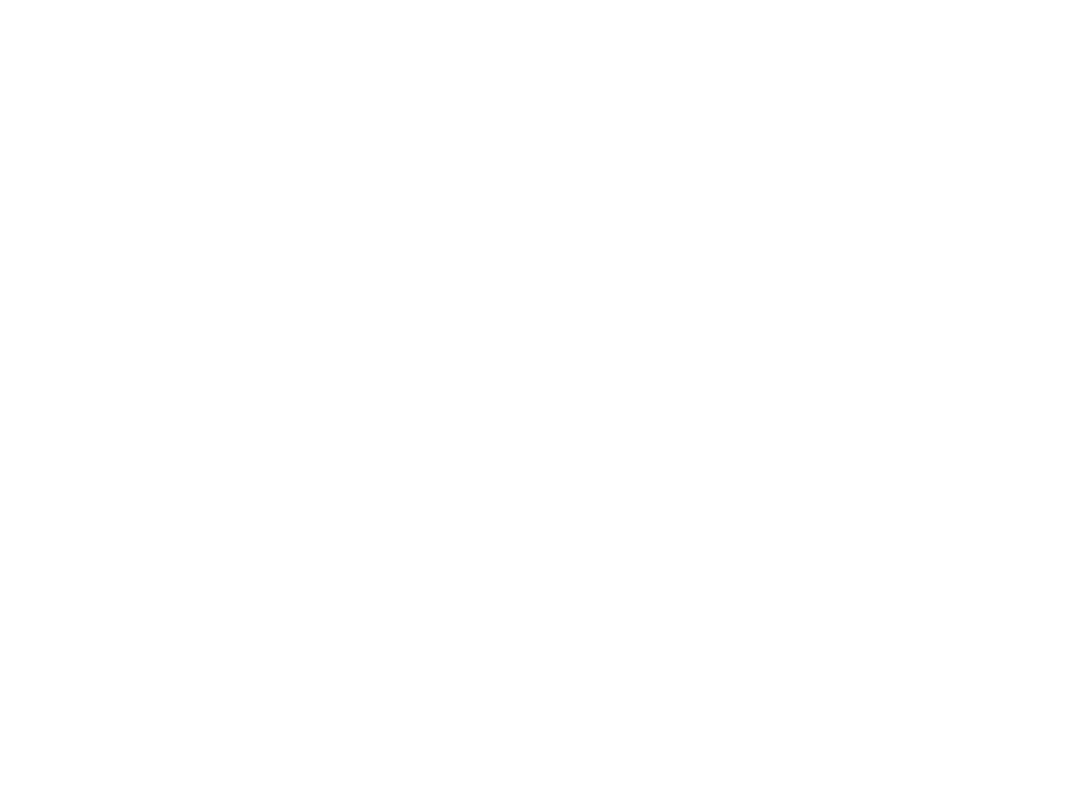
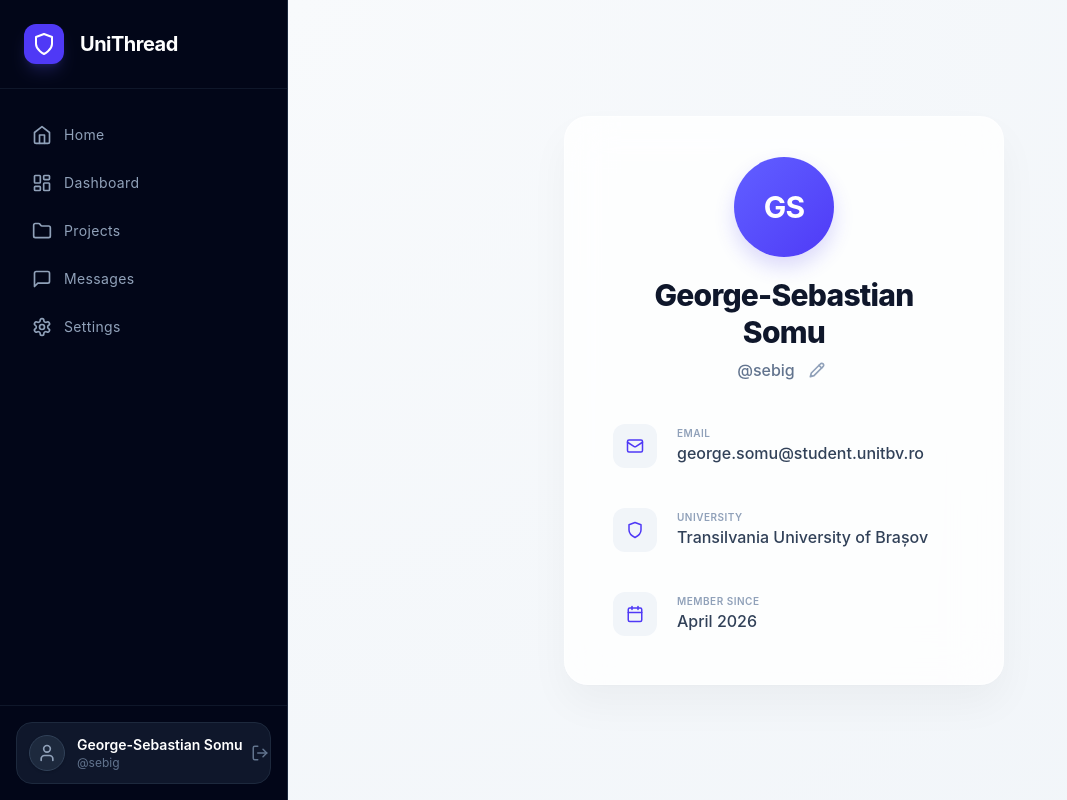
Before and after one commit to cataliiin/UniThread, a SvelteKit app in the folder frontend/: page /profile in a window 1280 px wide. Before the commit this address had no page. Shown: the whole page, without its empty margins (0-1067 px from the left). Built offline with nearby package versions, Linux system fonts and the light colour scheme.

Commit message:
feat (frontend): added change pfp and username

```diff
--- a/frontend/src/lib/components/MobileNav.svelte
+++ b/frontend/src/lib/components/MobileNav.svelte
@@ -1,6 +1,8 @@
 <script lang="ts">
 	import { page } from '$app/stores';
-	import { user } from '$lib/stores/user';
+	import { user } from '$lib/stores/user.svelte';
+
+	let avatarUrl = $derived(user.avatarUrl);
 
 	const navLinks = [
 		{
@@ -48,8 +50,12 @@
 			>
 				<span class="flex items-center justify-center">
 					{#if link.isAvatar}
-						<div class="w-6 h-6 rounded-full bg-indigo-600 text-white text-[10px] font-bold flex items-center justify-center">
-							{$user.avatarInitials}
+						<div class="w-6 h-6 rounded-full bg-indigo-600 text-white text-[10px] font-bold flex items-center justify-center overflow-hidden">
+							{#if avatarUrl}
+								<img src={avatarUrl} alt="Avatar" class="w-full h-full object-cover [transform:translateZ(0)] [backface-visibility:hidden]" />
+							{:else}
+								{user.avatarInitials}
+							{/if}
 						</div>
 					{:else}
 						{@html link.icon}
--- a/frontend/src/lib/components/Sidebar.svelte
+++ b/frontend/src/lib/components/Sidebar.svelte
@@ -1,6 +1,8 @@
 <script lang="ts">
 	import { page } from '$app/stores';
-	import { user } from '$lib/stores/user';
+	import { user } from '$lib/stores/user.svelte';
+
+	let avatarUrl = $derived(user.avatarUrl);
 
 	const navLinks = [
 		{
@@ -82,8 +84,11 @@
 		>
 			<a href="/profile" class="flex items-center gap-3">
 				<div
-					class="flex h-9 w-9 items-center justify-center rounded-full border border-slate-700 bg-slate-800 text-slate-400 shadow-sm"
+					class="flex h-9 w-9 items-center justify-center rounded-full border border-slate-700 bg-slate-800 text-slate-400 shadow-sm overflow-hidden"
 				>
+					{#if avatarUrl}
+						<img src={avatarUrl} alt="Avatar" class="w-full h-full object-cover [transform:translateZ(0)] [backface-visibility:hidden]" />
+					{:else}
 						<svg
 							xmlns="http://www.w3.org/2000/svg"
 							width="20"
@@ -100,10 +105,11 @@
 								r="4"
 							/></svg
 						>
+					{/if}
 				</div>
 				<div class="flex min-w-0 flex-col">
-					<span class="truncate text-sm font-semibold text-white">{$user.name}</span>
-					<span class="truncate text-xs text-slate-500">@{$user.username}</span>
+					<span class="truncate text-sm font-semibold text-white">{user.name}</span>
+					<span class="truncate text-xs text-slate-500">@{user.username}</span>
 				</div>
 			</a>
 			<button
--- /dev/null
+++ b/frontend/src/lib/stores/user.svelte.ts
@@ -0,0 +1,16 @@
+class UserState {
+	name = $state('George-Sebastian Somu');
+	username = $state('sebig');
+	email = $state('george.somu@student.unitbv.ro');
+	university = $state('Transilvania University of Brașov');
+	memberSince = $state('April 2026');
+	avatarInitials = $state('GS');
+	avatarUrl = $state<string | null>(null);
+
+	// Derived property for the avatar source
+	get avatarSource() {
+		return this.avatarUrl;
+	}
+}
+
+export const user = new UserState();
--- a/frontend/src/routes/+layout.ts
+++ b/frontend/src/routes/+layout.ts
@@ -3,7 +3,7 @@
 
 export const load: LayoutLoad = async ({ url }) => {
 	// Set to true to access main page for development purposes
-	const isAuthenticated = false;
+	const isAuthenticated = true;
 	const isLoginPage = url.pathname === '/login';
 
 	if (!isAuthenticated && !isLoginPage) {
--- a/frontend/src/routes/+page.svelte
+++ b/frontend/src/routes/+page.svelte
@@ -1,5 +1,6 @@
 <script lang="ts">
-	import { user } from '$lib/stores/user';
+	import { user } from '$lib/stores/user.svelte';
+	let avatarUrl = $derived(user.avatarUrl);
 </script>
 
 <div class="p-8 max-w-[1200px] mx-auto">
@@ -10,8 +11,12 @@
 		</div>
 
 		<a href="/profile" class="no-underline transition-transform duration-200 hover:scale-105" title="View Profile">
-			<div class="w-12 h-12 rounded-full bg-gradient-to-br from-indigo-500 to-indigo-600 text-white flex items-center justify-center font-bold text-base shadow-[0_10px_15px_-3px_rgba(79,70,229,0.2)]">
-				{$user.avatarInitials}
+			<div class="w-12 h-12 rounded-full bg-gradient-to-br from-indigo-500 to-indigo-600 text-white flex items-center justify-center font-bold text-base shadow-[0_10px_15px_-3px_rgba(79,70,229,0.2)] overflow-hidden">
+				{#if avatarUrl}
+					<img src={avatarUrl} alt="Avatar" class="w-full h-full object-cover [transform:translateZ(0)] [backface-visibility:hidden]" />
+				{:else}
+					{user.avatarInitials}
+				{/if}
 			</div>
 		</a>
 	</header>
--- a/frontend/src/routes/profile/+page.svelte
+++ b/frontend/src/routes/profile/+page.svelte
@@ -1,24 +1,112 @@
 <script lang="ts">
-	import { user } from '$lib/stores/user';
+	import { user } from '$lib/stores/user.svelte';
+	import { slide, fade } from 'svelte/transition';
+
+	let fileInput: HTMLInputElement;
+	let previewUrl = $state<string | null>(null);
+	let isEditingUsername = $state(false);
+	let tempUsername = $state(user.username);
+
+	let currentAvatar = $derived(previewUrl || user.avatarUrl);
+	let showActions = $derived(previewUrl !== null || isEditingUsername);
+
+	function handleAvatarClick() {
+		fileInput.click();
+	}
+
+	function handleFileChange(event: Event) {
+		const target = event.target as HTMLInputElement;
+		if (target.files && target.files[0]) {
+			const file = target.files[0];
+			previewUrl = URL.createObjectURL(file);
+		}
+	}
+
+	function startEditingUsername() {
+		tempUsername = user.username;
+		isEditingUsername = true;
+	}
+
+	function saveChanges() {
+		if (previewUrl) {
+			user.avatarUrl = previewUrl;
+			previewUrl = null;
+		}
+		if (isEditingUsername) {
+			user.username = tempUsername;
+			isEditingUsername = false;
+		}
+	}
+
+	function discardChanges() {
+		previewUrl = null;
+		if (fileInput) fileInput.value = '';
+		isEditingUsername = false;
+		tempUsername = user.username;
+	}
 </script>
 
 <div class="h-screen flex items-center justify-center p-4 sm:p-6 bg-[radial-gradient(circle_at_top_left,#f8fafc_0%,#f1f5f9_100%)] overflow-hidden">
-	<div class="w-full max-w-[440px] bg-white/80 backdrop-blur-xl rounded-[24px] border border-white/50 shadow-[0_20px_40px_rgba(0,0,0,0.04),0_1px_3px_rgba(0,0,0,0.02)] p-6 sm:p-10 relative overflow-hidden animate-in fade-in slide-in-from-bottom-2 duration-700">
+	<div class="w-full max-w-[440px] bg-white/80 backdrop-blur-xl rounded-[24px] border border-white/50 shadow-[0_20px_40px_rgba(0,0,0,0.04),0_1px_3px_rgba(0,0,0,0.02)] p-6 sm:p-10 relative overflow-hidden animate-in fade-in slide-in-from-bottom-2 duration-700 flex flex-col">
 		<div class="text-center mb-6 sm:mb-8">
-			<!-- Avatar -->
-			<div class="relative w-20 h-20 sm:w-[100px] sm:h-[100px] mx-auto mb-4 sm:mb-5 flex items-center justify-center group">
+			<!-- Avatar Section -->
+			<div class="relative w-20 h-20 sm:w-[100px] sm:h-[100px] mx-auto mb-4 sm:mb-5 flex items-center justify-center group cursor-pointer" onclick={handleAvatarClick}>
 				<div class="absolute inset-0 rounded-full bg-gradient-to-br from-indigo-500 to-indigo-600 shadow-[0_10px_20px_rgba(79,70,229,0.2)] transition-transform duration-300 group-hover:scale-105"></div>
-				<div class="relative text-2xl sm:text-3xl font-bold text-white tracking-tight">
-					{$user.avatarInitials}
+
+				<div class="relative w-full h-full rounded-full overflow-hidden flex items-center justify-center">
+					{#if currentAvatar}
+						<img src={currentAvatar} alt="Avatar" class="w-full h-full object-cover [transform:translateZ(0)] [backface-visibility:hidden]" />
+					{:else}
+						<div class="text-2xl sm:text-3xl font-bold text-white tracking-tight">
+							{user.avatarInitials}
+						</div>
+					{/if}
+
+					<!-- Hover Overlay -->
+					<div class="absolute inset-0 bg-black/40 opacity-0 group-hover:opacity-100 transition-opacity flex items-center justify-center">
+						<svg xmlns="http://www.w3.org/2000/svg" width="24" height="24" viewBox="0 0 24 24" fill="none" stroke="white" stroke-width="2" stroke-linecap="round" stroke-linejoin="round" class="w-6 h-6 sm:w-8 sm:h-8"><path d="M23 19a2 2 0 0 1-2 2H3a2 2 0 0 1-2-2V8a2 2 0 0 1 2-2h4l2-3h6l2 3h4a2 2 0 0 1 2 2z"/><circle cx="12" cy="13" r="4"/></svg>
+					</div>
 				</div>
+
+				<!-- Hidden Input -->
+				<input
+					type="file"
+					accept="image/*"
+					class="hidden"
+					bind:this={fileInput}
+					onchange={handleFileChange}
+				/>
 			</div>
 
 			<!-- Names -->
-			<h1 class="text-xl sm:text-3xl font-extrabold text-slate-900 m-0 tracking-tight leading-tight px-2">{$user.name}</h1>
-			<p class="text-slate-500 text-sm sm:text-base mt-1 font-medium">@{$user.username}</p>
+			<h1 class="text-xl sm:text-3xl font-extrabold text-slate-900 m-0 tracking-tight leading-tight px-2">{user.name}</h1>
+
+			<!-- Inline Username Editing -->
+			<div class="flex items-center justify-center gap-2 mt-1">
+				{#if isEditingUsername}
+					<div class="relative flex items-center group">
+						<span class="absolute left-3 text-slate-400 font-medium">@</span>
+						<input
+							type="text"
+							bind:value={tempUsername}
+							class="pl-8 pr-4 py-1.5 bg-slate-100 border-none rounded-lg text-slate-700 font-medium text-sm sm:text-base focus:ring-2 focus:ring-indigo-500/20 outline-none transition-all w-48"
+							autoFocus
+						/>
+					</div>
+				{:else}
+					<p class="text-slate-500 text-sm sm:text-base font-medium">@{user.username}</p>
+					<button
+						onclick={startEditingUsername}
+						class="p-1.5 text-slate-400 hover:text-indigo-600 hover:bg-indigo-50 rounded-lg transition-all"
+						title="Edit Username"
+					>
+						<svg xmlns="http://www.w3.org/2000/svg" width="16" height="16" viewBox="0 0 24 24" fill="none" stroke="currentColor" stroke-width="2.5" stroke-linecap="round" stroke-linejoin="round"><path d="M17 3a2.85 2.83 0 1 1 4 4L7.5 20.5 2 22l1.5-5.5Z"/><path d="m15 5 4 4"/></svg>
+					</button>
+				{/if}
+			</div>
 		</div>
 
-		<div class="space-y-4 sm:space-y-6">
+		<div class="space-y-4 sm:space-y-6 flex-1">
 			<!-- Info List -->
 			<div class="flex items-center gap-3 sm:gap-5 p-2 rounded-xl transition-colors hover:bg-black/5">
 				<div class="w-10 h-10 sm:w-11 sm:h-11 rounded-xl flex items-center justify-center bg-slate-100 text-indigo-600 shrink-0">
@@ -26,7 +114,7 @@
 				</div>
 				<div class="flex flex-col min-w-0">
 					<span class="text-[9px] sm:text-[10px] font-semibold text-slate-400 uppercase tracking-wider">Email</span>
-					<span class="text-sm sm:text-base text-slate-700 font-medium break-all">{$user.email}</span>
+					<span class="text-sm sm:text-base text-slate-700 font-medium break-all">{user.email}</span>
 				</div>
 			</div>
 
@@ -36,7 +124,7 @@
 				</div>
 				<div class="flex flex-col min-w-0">
 					<span class="text-[9px] sm:text-[10px] font-semibold text-slate-400 uppercase tracking-wider">University</span>
-					<span class="text-sm sm:text-base text-slate-700 font-medium">{$user.university}</span>
+					<span class="text-sm sm:text-base text-slate-700 font-medium">{user.university}</span>
 				</div>
 			</div>
 
@@ -46,21 +134,32 @@
 				</div>
 				<div class="flex flex-col min-w-0">
 					<span class="text-[9px] sm:text-[10px] font-semibold text-slate-400 uppercase tracking-wider">Member Since</span>
-					<span class="text-sm sm:text-base text-slate-700 font-medium">{$user.memberSince}</span>
+					<span class="text-sm sm:text-base text-slate-700 font-medium">{user.memberSince}</span>
 				</div>
 			</div>
 		</div>
 
-		<div class="mt-6 sm:mt-8 pt-4 sm:pt-6 border-t border-slate-100 flex justify-center">
-			<button class="bg-indigo-600 text-white border-none py-2.5 sm:py-3.5 px-8 sm:px-10 rounded-xl font-semibold text-sm sm:text-[15px] cursor-pointer transition-all duration-200 shadow-md hover:bg-indigo-700 hover:-translate-y-0.5 hover:shadow-lg active:translate-y-0">
-				Edit Profile
-			</button>
-		</div>
+		<!-- Action Buttons -->
+		{#if showActions}
+			<div class="mt-6 sm:mt-8 pt-4 sm:pt-6 border-t border-slate-100 grid grid-cols-2 gap-4" transition:slide>
+				<button
+					onclick={discardChanges}
+					class="w-full py-2.5 sm:py-3 rounded-xl font-bold text-sm sm:text-base border-2 border-red-500 text-red-500 hover:bg-red-500 hover:text-white transition-all duration-200"
+				>
+					Discard
+				</button>
+				<button
+					onclick={saveChanges}
+					class="w-full py-2.5 sm:py-3 rounded-xl font-bold text-sm sm:text-base border-2 border-green-500 text-green-500 hover:bg-green-500 hover:text-white transition-all duration-200"
+				>
+					Save Changes
+				</button>
+			</div>
+		{/if}
 	</div>
 </div>
 
 <style>
-	/* Using Tailwind's animation utility classes above, but defining keyframes if not present in tailwind config */
 	@keyframes fadeIn {
 		from { opacity: 0; transform: translateY(10px); }
 		to { opacity: 1; transform: translateY(0); }
```
Also changed, not shown: frontend/src/lib/stores/user.ts (deleted, +0 -10 lines). Lines whose indentation alone changed are shown as unchanged.
